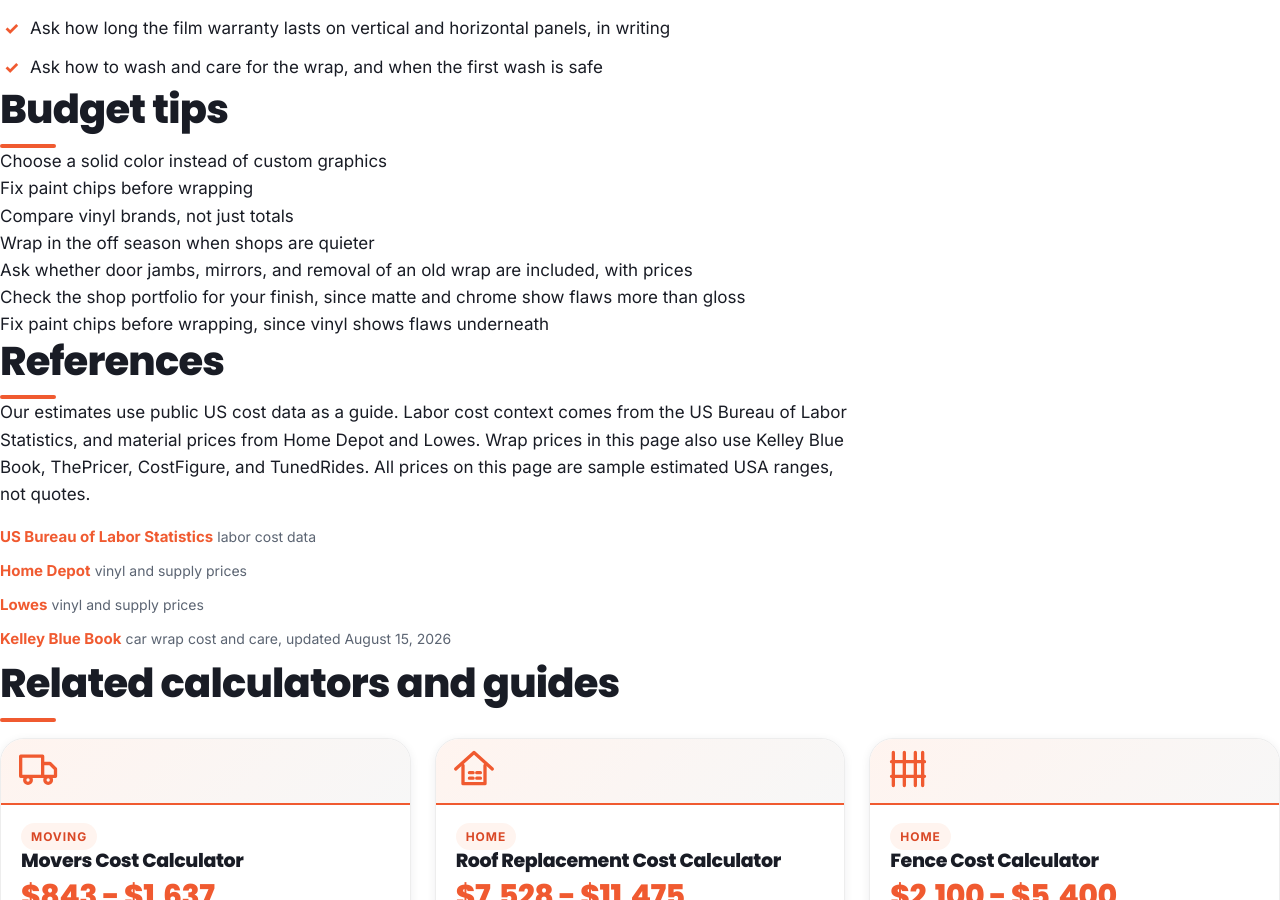
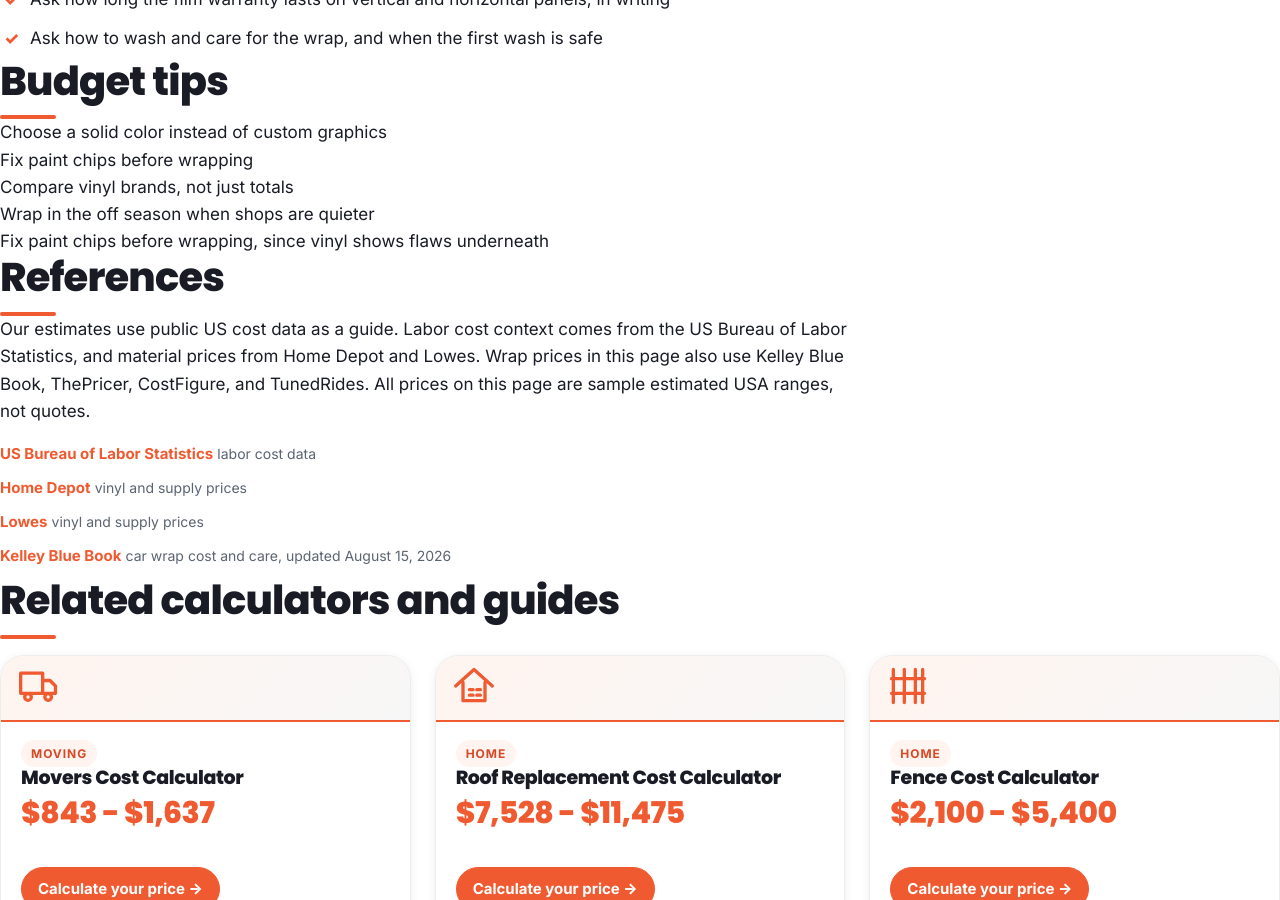
Before and after one commit to zaidmeo09-dhangal/howmuchdoesitcostusa, a Jekyll site: the page built from car-wrap-cost-calculator.md, in a window 1280 px wide and 900 px high, scrolled down 8196 px. Built offline with Jekyll 4.4.1, drawn with Linux system fonts in a browser that asks for light colours; some of the changed text lies outside the part shown.

Commit message:
Initial deploy: add car-wrap-cost-calculator.md

```diff
--- a/car-wrap-cost-calculator.md
+++ b/car-wrap-cost-calculator.md
@@ -165,7 +165,6 @@ schema: |
     <p class="note">All prices on this page are sample estimated USA ranges, not quotes.</p>
   <p>Car wrap cost is the first question most buyers ask, whether they phrase it as how much does it cost to wrap a car, how much does it cost to wrap your car, how much does a car wrap cost, or how much does it cost to get a car wrapped. The answer is the same range: about $3,500 typical for a sedan full wrap, with a sample range of $2,500 to $5,500.</p>
   <p>Use the car wrap cost calculator below to price your own car by size, wrap type, and finish before you ask shops for quotes.</p>
-    <p class="updated-line">Updated November 21, 2026</p>
   </div>
 
   <div class="calc">
@@ -437,8 +436,6 @@ schema: |
     <li>Fix paint chips before wrapping</li>
     <li>Compare vinyl brands, not just totals</li>
     <li>Wrap in the off season when shops are quieter</li>
-      <li>Ask whether door jambs, mirrors, and removal of an old wrap are included, with prices</li>
-    <li>Check the shop portfolio for your finish, since matte and chrome show flaws more than gloss</li>
     <li>Fix paint chips before wrapping, since vinyl shows flaws underneath</li>
 </ul>
 
```
